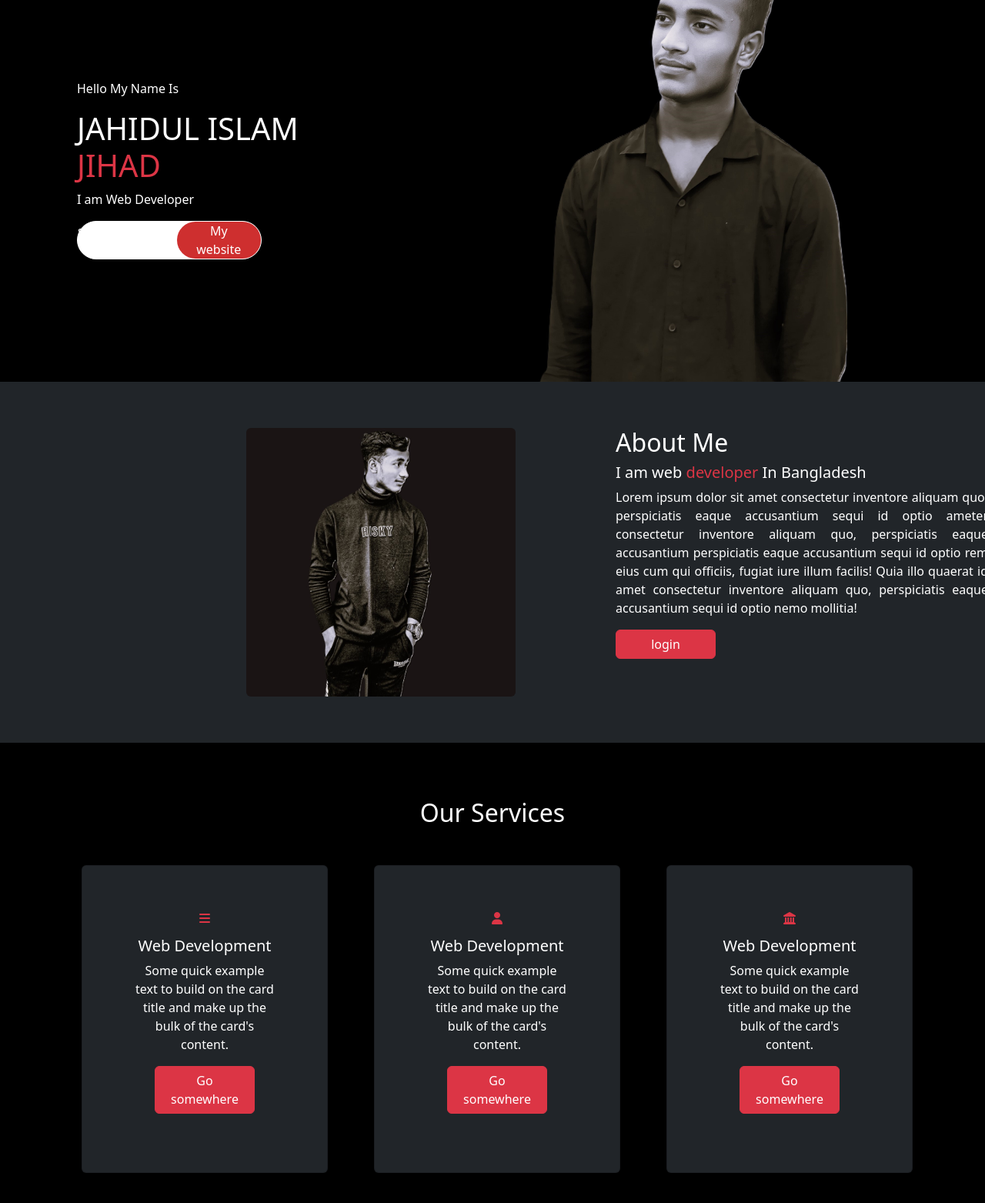
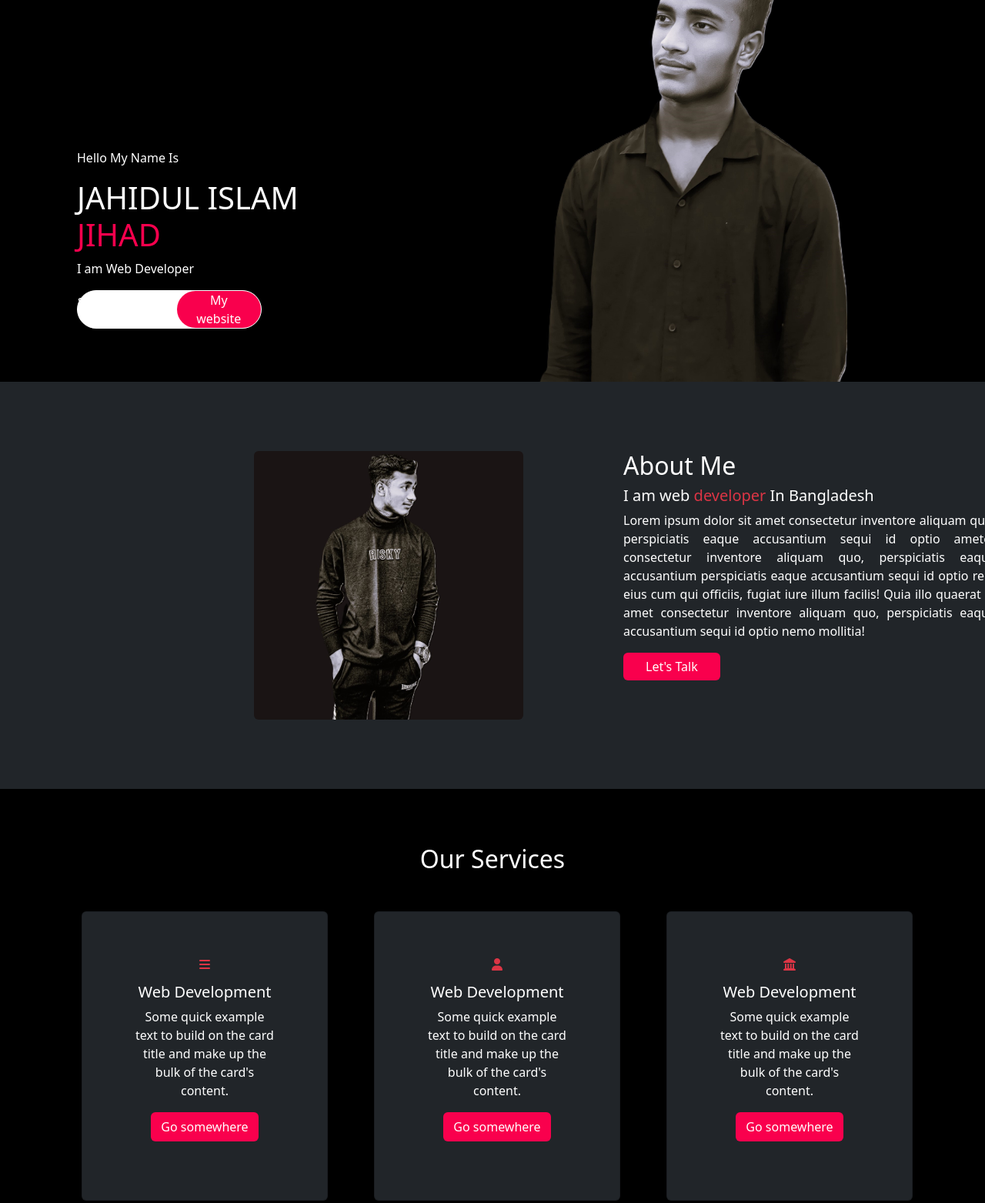
Before and after one commit to mdjihad84/Personal-website, a plain HTML site: page index.html in a window 1280 px wide. Shown: the part 65-1628 px from the top of the page at 77% size. Drawn offline with nearby package versions, Linux system fonts and the light colour scheme.

Commit message:
footer section complete

```diff
--- a/index.html
+++ b/index.html
@@ -41,7 +41,7 @@
                             <a class="nav-link" href="#">Portfolio</a>
                         </li>
                     </ul>
-                    <button class="btn text-white btn-danger px-4 mx-4" type="submit">Search</button>
+                    <button class="header-btn rounded" type="submit">Search</button>
                 </div>
             </div>
         </nav>
@@ -52,7 +52,7 @@
                     <p>Hello My Name Is</p>
                 </div>
                 <div class="text-white">
-                    <h1>JAHIDUL ISLAM <span class="text-danger">JIHAD</span></h1>
+                    <h1>JAHIDUL ISLAM <span class="hero-span">JIHAD</span></h1>
                 </div>
                 <div class="text-white">
                     <p>I am Web Developer</p>
@@ -68,7 +68,7 @@
         </section>
     </header>
     <!-- About section -->
-    <section class="bg-dark">
+    <section class="bg-dark about-bg">
         <div class=" d-flex">
             <div class="">
                 <img src="./images/about.jpg" class="about-left rounded" alt="">
@@ -79,7 +79,7 @@
                 <p class="about-description text-white">
                     Lorem ipsum dolor sit amet consectetur inventore  aliquam quo, perspiciatis eaque accusantium sequi id optio ameter consectetur inventore aliquam quo, perspiciatis eaque accusantium perspiciatis eaque accusantium sequi id optio rem eius cum qui officiis, fugiat iure illum facilis! Quia illo quaerat id amet consectetur inventore  aliquam quo, perspiciatis eaque accusantium sequi id optio nemo mollitia!
                 </p>
-                <button class="btn btn-danger text-white">login</button>
+                <button class="btn text-white">Let's Talk</button>
             </div>
         </div>
     </section>
@@ -94,7 +94,7 @@
                 <div class="card-body px-2">
                   <h5 class="card-title text-white">Web Development</h5>
                   <p class="card-text text-white">Some quick example text to build on the card title and make up the bulk of the card's content.</p>
-                  <a href="#" class="btn btn-danger text-white">Go somewhere</a>
+                  <a href="#" class="btn text-white">Go somewhere</a>
                 </div>
             </div>
             <div class="card service-card bg-dark" style="width: 20rem;">
@@ -102,7 +102,7 @@
                 <div class="card-body px-2">
                   <h5 class="card-title text-white">Web Development</h5>
                   <p class="card-text text-white">Some quick example text to build on the card title and make up the bulk of the card's content.</p>
-                  <a href="#" class="btn btn-danger text-white">Go somewhere</a>
+                  <a href="#" class="btn text-white">Go somewhere</a>
                 </div>
             </div>
             <div class="card service-card bg-dark" style="width: 20rem;">
@@ -110,7 +110,7 @@
                 <div class="card-body px-2">
                   <h5 class="card-title text-white">Web Development</h5>
                   <p class="card-text text-white">Some quick example text to build on the card title and make up the bulk of the card's content.</p>
-                  <a href="#" class="btn btn-danger text-white">Go somewhere</a>
+                  <a href="#" class="btn text-white">Go somewhere</a>
                 </div>
             </div>
         </div>
@@ -120,9 +120,9 @@
         </div>
     </section>
     <!-- Footer section -->
-    <footer class="bg-black text-center">
+    <footer class="bg-black text-center footer-bg">
         <h4 class="text-white">MD JAHIDUL ISLAM JIHAD</h4>
-        <P class="text-white">Lorem ipsum dolor, sit amet consectetur adipisicing elit. Quia asperiores corrupti iure. Ad magnam quas eum nam quaerat </P>
+        <P class="text-white">Lorem ipsum consectetur adipisicing elit asperiores corrupti magnam quas eumnam quaerat </P>
         <ul class="footer-navber">
             <li><a href="https://github.com/mdjihad84"><i class='fab fa-github'></i></a></li>
             <li><a href="https://x.com/jahidul16956"><i class='fab fa-twitter'></i></a></li>
--- a/style.css
+++ b/style.css
@@ -6,14 +6,14 @@
 .navbar-nav li a {
     color: white;
 }
-/* .text-white p {
-    color: white;
-}
-.text-white h1 {
-    color: white;
-} */
 .navbar-brand {
     margin-left: 80px;
+}
+.header-btn {
+    background-color: #f9004d;
+    color: white;
+    margin-right: 15px;
+    padding: 5px 28px 5px 28px;
 }
 
 /* hero section */
@@ -22,7 +22,7 @@
     padding: 0px 18px 0px 18px;
     border: none;
     color: white;
-    background-color: #ce2f2f;
+    background-color: #f9004d;
     border-radius: 30px;
     cursor: pointer;
 }
@@ -37,29 +37,40 @@
 }
 .hero-left {
     width: 660px;
-    margin-top: 100px;
+    margin-top: 190px;
 }
 .hero-img img{
     margin-left: 230px;
     margin-top: -80px;
 }
+.hero-span {
+    color: #f9004d;
+}
 /* about section */
 .about-left {
-    margin-left: 260px;
+    margin-left: 240px;
     width: 350px;
 }
 .about-right {
     margin-left: 130px;
 }
+.about-right button {
+    background-color: #f9004d;
+    padding: 5px 28px 5px 28px;
+}
 .bg-dark {
     padding: 60px;
+}
+.about-bg {
+    padding: 90px;
 }
 .about-description {
     width: 484px;
     text-align: justify;
 }
-.btn-danger {
+.about-btn {
     width: 130px;
+    background-color: #f9004d;
 }
 /* service section */
 .service-card {
@@ -67,13 +78,24 @@
     margin-left: 12px;
     text-align: center;
 }
+.service-card a {
+    background-color: #f9004d;
+}
 .card-body {
     padding: 12px;
 }
 .service-card i {
-    color: #ce2f2f;
+    color: #f9004d;
+}
+.web-btn {
+    background-color: #f9004d;
+    color: white;
+    padding: 5px 28px 5px 28px;
 }
 /* footer section */
+.footer-bg {
+    padding: 40px;
+}
 .footer-navber {
     display: inline-flex;
     gap: 25px;
```
